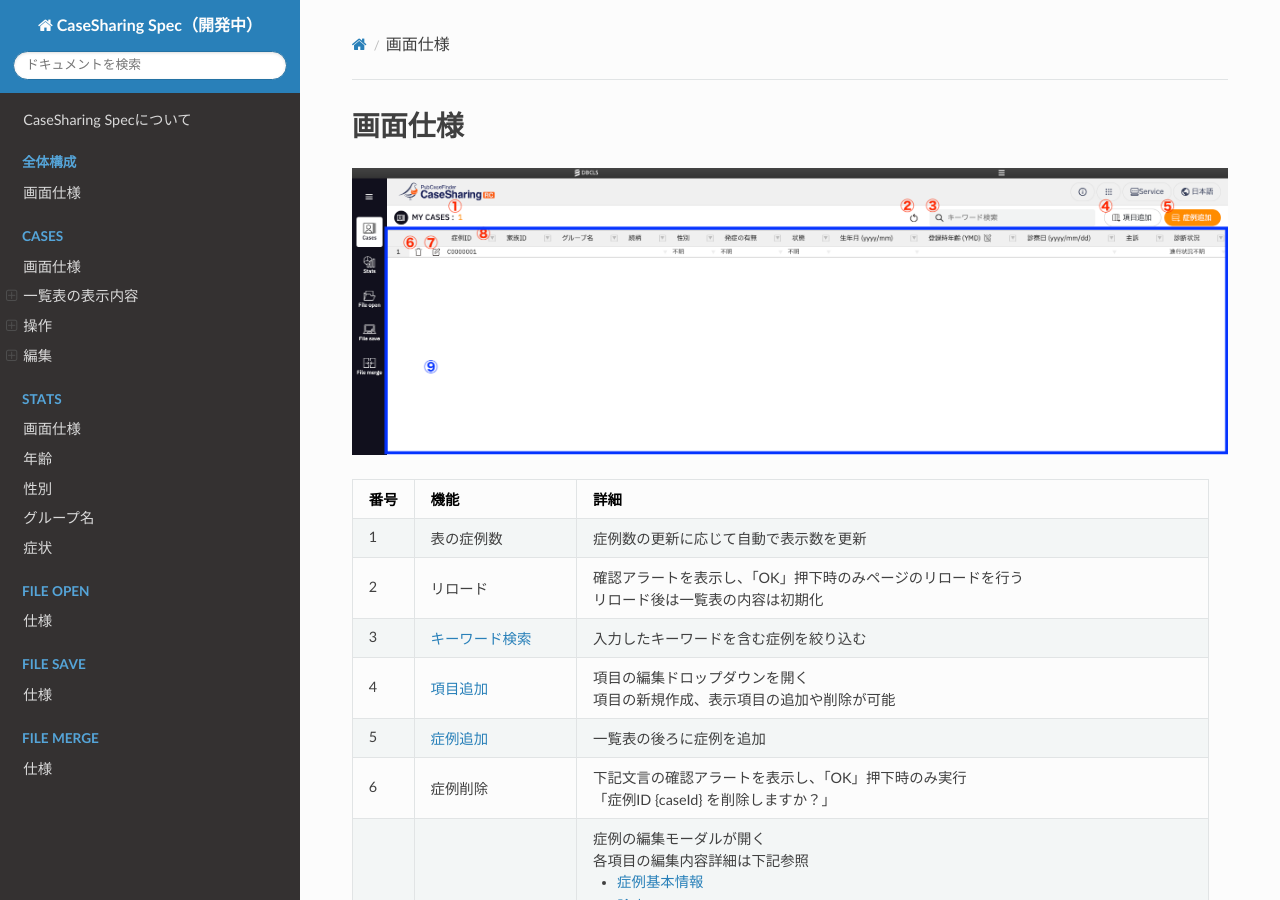
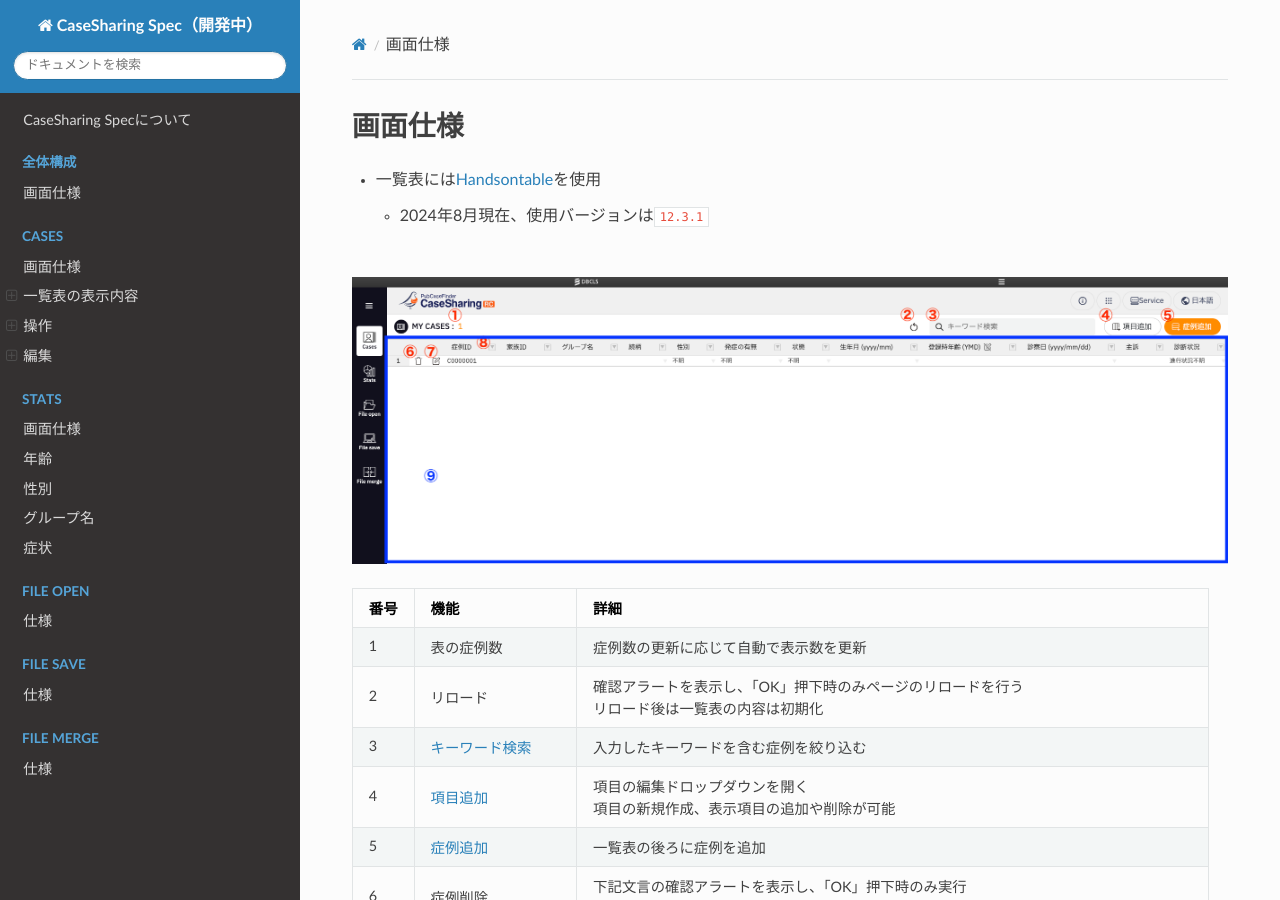
Before and after one commit to PubCaseFinder/pubcasefinder_spec, an MkDocs documentation site: the page built from docs/cases/screen-specifications.md, in a window 1280 px wide and 900 px high. Built offline with MkDocs 1.6.1, drawn with Linux system fonts in a browser that asks for light colours; nearby versions of some CDN libraries.

Commit message:
Handsontableに関する記載追記

```diff
--- a/docs/cases/screen-specifications.md
+++ b/docs/cases/screen-specifications.md
@@ -1,4 +1,9 @@
 # 画面仕様
+
+- 一覧表には[Handsontable](https://handsontable.com/)を使用
+    - 2024年8月現在、使用バージョンは`12.3.1`
+
+<br>
 
 ![Casesのスクリーンショット](/assets/images/cases_20240804.png)
 
```
Also changed, not shown: docs/cases/operations/search-keyword.md (+2 -0 lines).
